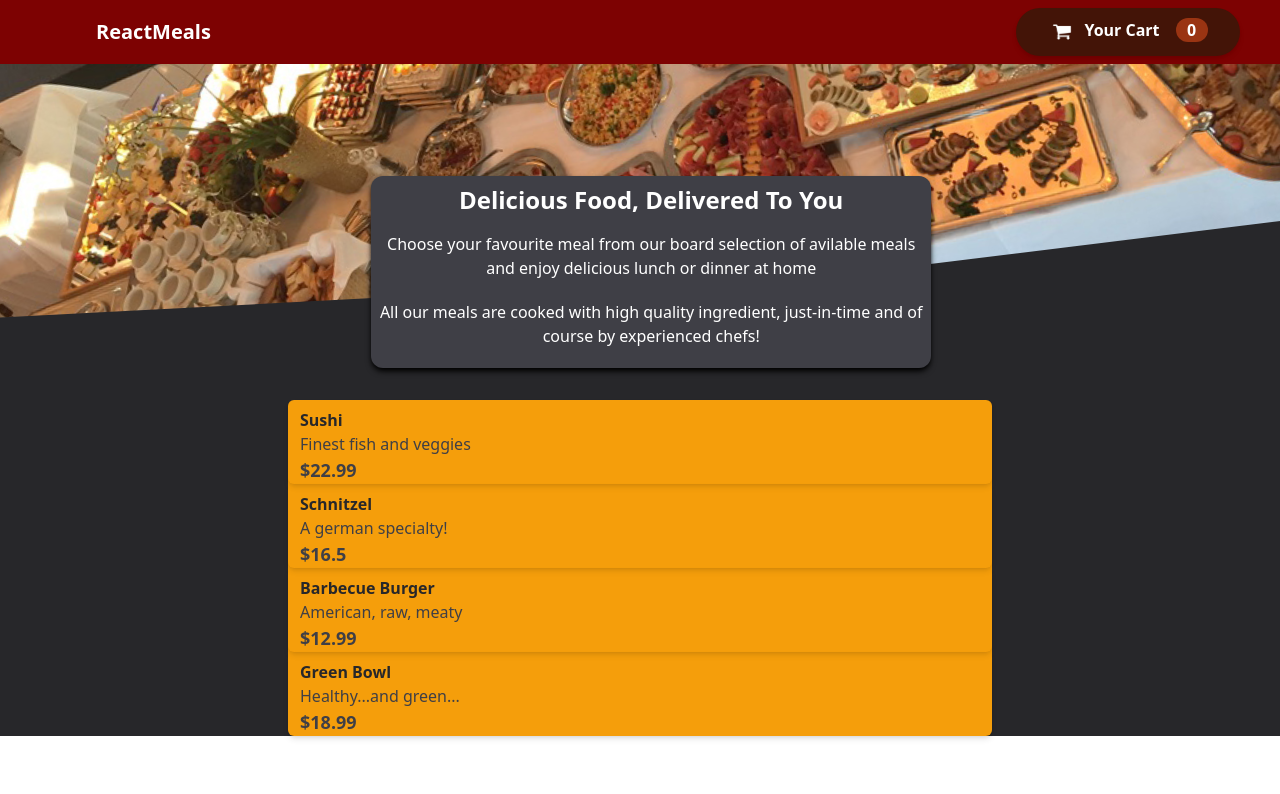
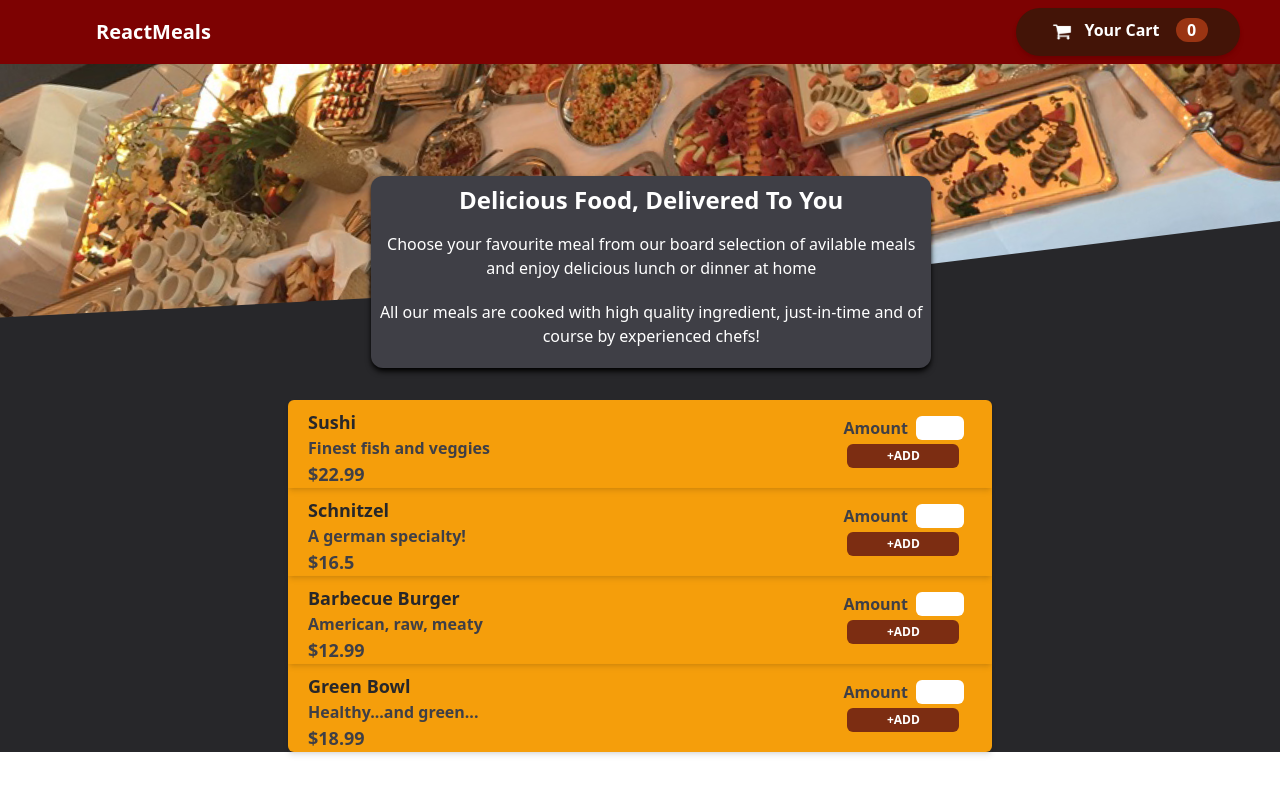
Before and after one commit to Ershad-Alam-67/restaurant-website, a React (Create React App) app: page / in a window 1280 px wide. Shown: the top 794 px of the page. Built offline with nearby package versions, Linux system fonts and the light colour scheme.

Commit message:
Adding the add button

```diff
--- a/src/components/Meals/MealsList.js
+++ b/src/components/Meals/MealsList.js
@@ -6,11 +6,25 @@ const MealsList = () => {
       <div className=" w-[55%] mt-20  text-zinc-700 bg-amber-500 rounded-md h-auto ">
         <ul>
           {Dataset.map((item) => (
-            <li>
-              <div className=" shadow-md pt-2 pl-3 rounded-md">
-                <h1 className="font-bold text-zinc-800">{item.name}</h1>
-                <p2 className>{item.description}</p2>
+            <li className="shadow-md flex justify-between">
+              <div className="  pt-2 pl-5 rounded-md">
+                <h1 className="font-bold text-lg text-zinc-800">{item.name}</h1>
+                <p2 className="font-bold">{item.description}</p2>
                 <h1 className="  font-bold text-lg">${item.price}</h1>
+              </div>
+              <div className=" mt-4 ml-11 ">
+                <div className="flex">
+                  <h1 className=" pr-2 font-bold">Amount</h1>
+
+                  <input
+                    type="number"
+                    className=" p-3 h-6 w-12 pr-0 border-r-0 hover:border-0 mr-7 rounded-md"
+                  ></input>
+                </div>
+
+                <button className=" ml-1 bg-orange-900 font-bold hover:bg-orange-950 text-xs w-28 mt-1 text-white p-1 rounded-md text-sm">
+                  +ADD
+                </button>
               </div>
             </li>
           ))}
```
